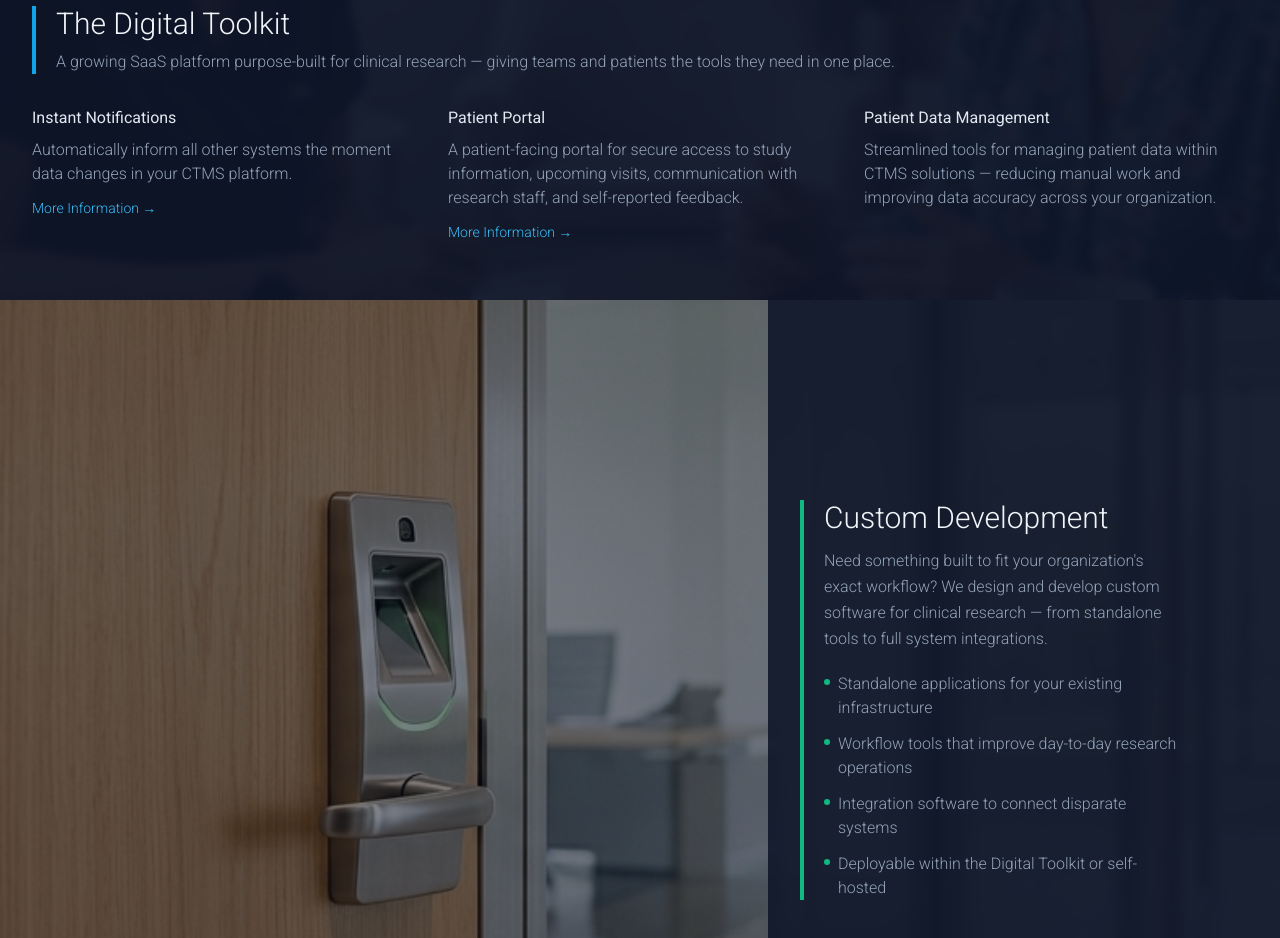
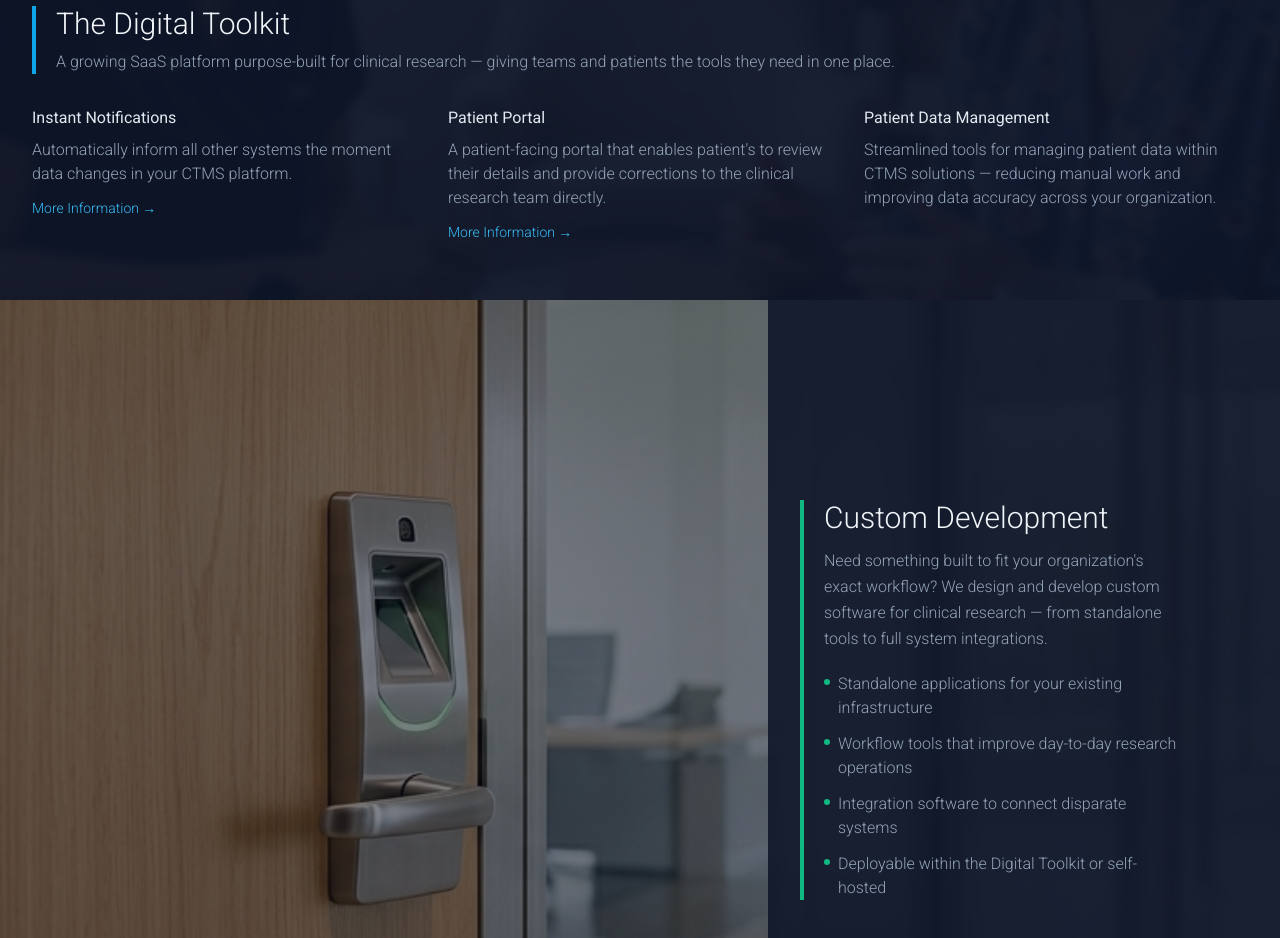
Before and after one commit to ClinRS-AI/corporate-website, a Next.js app: page / in a window 1280 px wide. Shown: the part 1300-2238 px from the top of the page. Built offline with nearby package versions, Linux system fonts and the light colour scheme.

Commit message:
Updated patient portal wording for currently implemented features.

```diff
--- a/app/page.tsx
+++ b/app/page.tsx
@@ -26,7 +26,7 @@ export default function HomePage() {
           {
             title: "Patient Portal",
             description:
-              "A patient-facing portal for secure access to study information, upcoming visits, communication with research staff, and self-reported feedback.",
+              "A patient-facing portal that enables patient's to review their details and provide corrections to the clinical research team directly.",
             href: "/products/patient-portal/",
             linkLabel: "More Information",
           },
```
